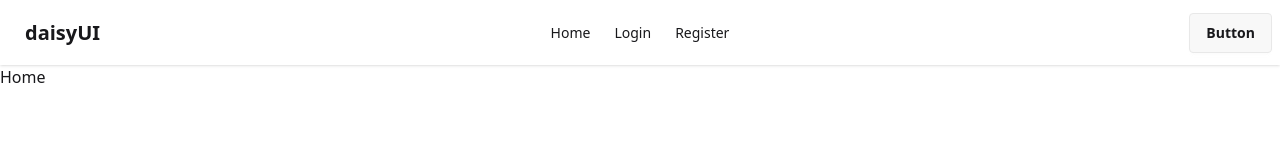
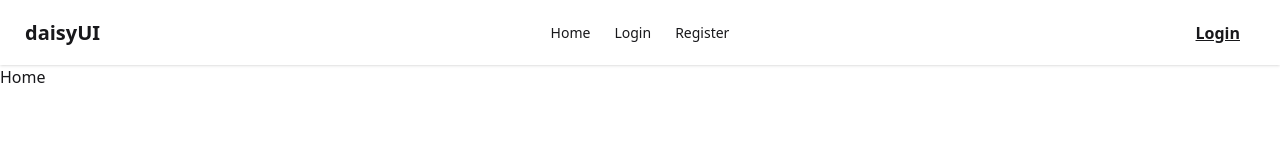
Before and after one commit to emonShimoul/firebase-private-route-react, a React (Vite) app: page / in a window 1280 px wide. Shown: the top 160 px of the page. Built offline with nearby package versions, Linux system fonts and the light colour scheme; no server answers.

Commit message:
auth state change observer and sign out user

```diff
--- a/src/components/NavBar.jsx
+++ b/src/components/NavBar.jsx
@@ -1,11 +1,21 @@
 import { useContext } from "react";
-import { NavLink } from "react-router-dom";
+import { Link, NavLink } from "react-router-dom";
 import { AuthContext } from "../providers/AuthProvider";
 
 const NavBar = () => {
-  const { name } = useContext(AuthContext);
+  const { user, signOutUser } = useContext(AuthContext);
 
-  console.log(name);
+  // console.log(user);
+
+  const handleSignOut = () => {
+    signOutUser()
+      .then(() => {
+        console.log("User sign out successfully!!");
+      })
+      .catch((error) => {
+        console.log("ERROR: ", error.message);
+      });
+  };
 
   const links = (
     <>
@@ -54,7 +64,18 @@ const NavBar = () => {
         <ul className="menu menu-horizontal px-1">{links}</ul>
       </div>
       <div className="navbar-end">
-        <a className="btn">Button</a>
+        {user ? (
+          <>
+            <span>{user.email}</span>
+            <a onClick={handleSignOut} className="btn ms-4">
+              Sign Out
+            </a>
+          </>
+        ) : (
+          <Link to="/login" className="underline font-bold me-8">
+            Login
+          </Link>
+        )}
       </div>
     </div>
   );
--- a/src/providers/AuthProvider.jsx
+++ b/src/providers/AuthProvider.jsx
@@ -2,8 +2,9 @@ import {
   createUserWithEmailAndPassword,
   onAuthStateChanged,
   signInWithEmailAndPassword,
+  signOut,
 } from "firebase/auth";
-import { createContext, useState } from "react";
+import { createContext, useEffect, useState } from "react";
 import { auth } from "../firebase.init";
 
 export const AuthContext = createContext(null);
@@ -20,21 +21,28 @@ const AuthProvider = ({ children }) => {
     return signInWithEmailAndPassword(auth, email, password);
   };
 
-  onAuthStateChanged(auth, (currentUser) => {
-    if (currentUser) {
-      console.log("Currently logged in user: ", currentUser);
+  const signOutUser = () => {
+    return signOut(auth);
+  };
+
+  useEffect(() => {
+    const unSubscribe = onAuthStateChanged(auth, (currentUser) => {
+      console.log("Current user: ", currentUser);
       setUser(currentUser);
-    } else {
-      console.log("No user logged in");
-      setUser(null);
-    }
-  });
+    });
+
+    // component unmount or cleanup function
+    return () => {
+      unSubscribe();
+    };
+  }, []);
 
   const authInfo = {
     name,
     user,
     createUser,
     signInUser,
+    signOutUser,
   };
 
   return (
```
